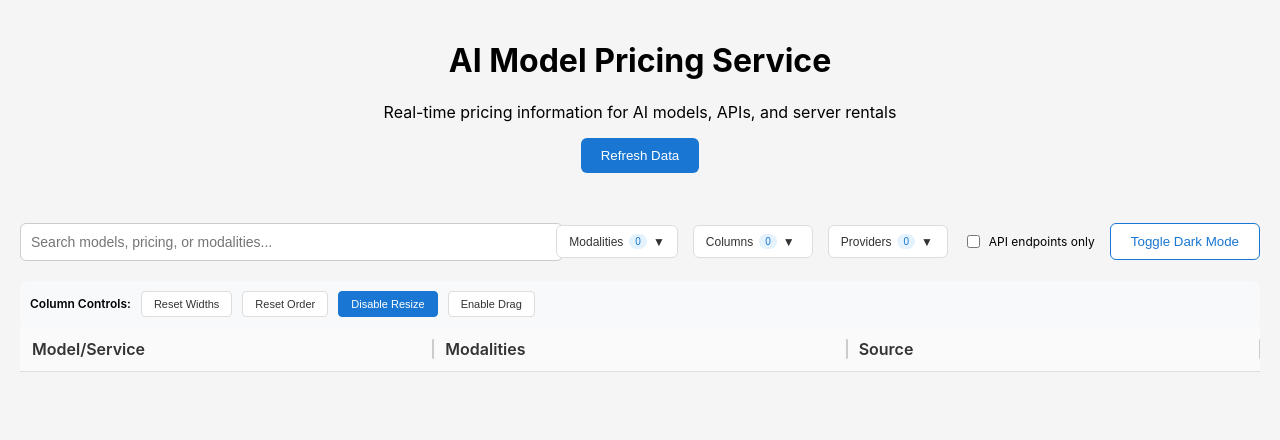
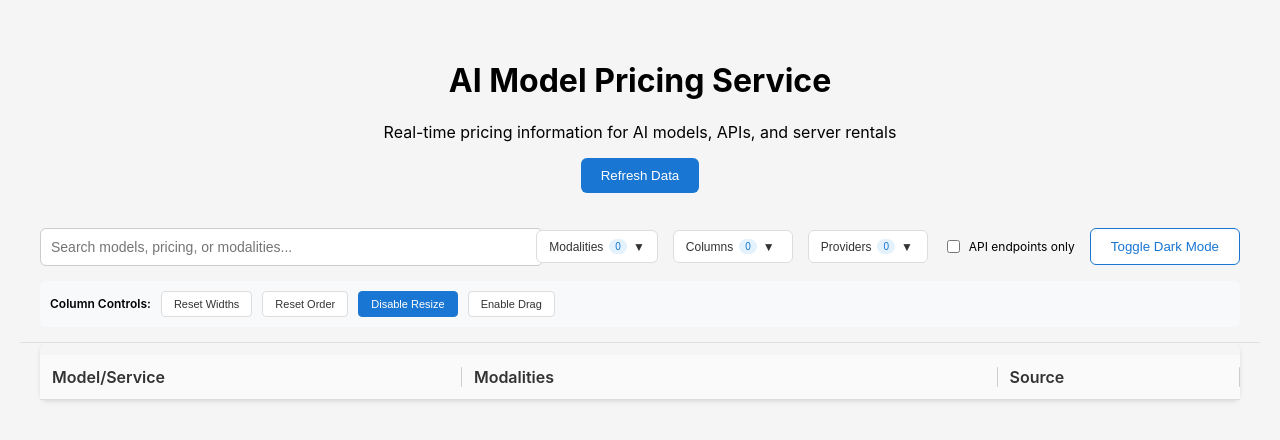
Before and after one commit to jeffamerican/model-tracker-server, a plain HTML site: page ui/index.html in a window 1280 px wide. Both pictures are taken after a click on the button "Enable Resize". Drawn offline with Linux system fonts and the light colour scheme; no server answers.

Commit message:
ui enhanced

```diff
--- a/ui/index.html
+++ b/ui/index.html
@@ -11,18 +11,22 @@
             margin: 0 auto;
             padding: 20px;
             background-color: #f5f5f5;
+            height: 100vh;
+            overflow: hidden;
         }
         .header {
             text-align: center;
-            margin-bottom: 30px;
+            margin-bottom: 20px;
+            flex-shrink: 0;
         }
         .controls {
             display: flex;
             gap: 15px;
-            margin-bottom: 20px;
+            margin-bottom: 15px;
             flex-wrap: wrap;
             align-items: center;
             justify-content: center;
+            flex-shrink: 0;
         }
         .search-bar {
             flex: 1;
@@ -62,7 +66,7 @@
             min-width: 200px;
             box-shadow: 0 8px 16px rgba(0,0,0,0.2);
             border-radius: 6px;
-            z-index: 1000;
+            z-index: 1001;
             max-height: 300px;
             overflow-y: auto;
             border: 1px solid #ddd;
@@ -108,16 +112,88 @@
             font-size: 10px;
             font-weight: 500;
         }
+        .main-container {
+            display: flex;
+            flex-direction: column;
+            height: 100vh;
+            overflow: hidden;
+        }
+
+        .fixed-header {
+            flex-shrink: 0;
+            background: #f5f5f5;
+            padding: 20px 20px 0 20px;
+            z-index: 100;
+            border-bottom: 1px solid #e0e0e0;
+        }
+
+        .scrollable-content {
+            flex: 1;
+            overflow: auto;
+            padding: 0 20px 20px 20px;
+        }
+
+        .table-wrapper {
+            position: relative;
+            max-width: 100%;
+            border-radius: 8px;
+            box-shadow: 0 2px 4px rgba(0,0,0,0.1);
+        }
+
+        .table-scrollbar-top {
+            overflow-x: auto;
+            overflow-y: hidden;
+            height: 8px;
+            margin-bottom: 4px;
+            scrollbar-width: thin;
+            scrollbar-color: #ccc transparent;
+        }
+
+        .table-scrollbar-top::-webkit-scrollbar {
+            height: 8px;
+        }
+
+        .table-scrollbar-top::-webkit-scrollbar-track {
+            background: transparent;
+        }
+
+        .table-scrollbar-top::-webkit-scrollbar-thumb {
+            background: #ccc;
+            border-radius: 4px;
+        }
+
+        .table-scrollbar-top::-webkit-scrollbar-thumb:hover {
+            background: #999;
+        }
+
         .table-container {
+            position: relative;
+            max-width: 100%;
+            overflow: hidden;
+        }
+
+        .table-header {
+            background: #fafafa;
+            border-bottom: 2px solid #ddd;
+        }
+
+        .table-body-container {
             overflow-x: auto;
+            overflow-y: auto;
+            max-height: calc(100vh - 400px);
+            scrollbar-width: none;
+            -ms-overflow-style: none;
+        }
+
+        .table-body-container::-webkit-scrollbar {
+            display: none;
         }
         table {
-            width: 100%;
+            min-width: 100%;
             border-collapse: collapse;
             background: white;
             border-radius: 8px;
-            box-shadow: 0 2px 4px rgba(0,0,0,0.1);
-            table-layout: fixed;
+            white-space: nowrap;
         }
         th, td {
             padding: 12px;
@@ -126,6 +202,9 @@
             color: #333;
             vertical-align: top;
             position: relative;
+            white-space: nowrap;
+            overflow: hidden;
+            text-overflow: ellipsis;
         }
         th {
             background: #fafafa;
@@ -239,8 +318,9 @@
             display: flex;
             gap: 20px;
             justify-content: center;
-            margin-bottom: 20px;
+            margin-bottom: 15px;
             flex-wrap: wrap;
+            flex-shrink: 0;
         }
         .stat-card {
             background: white;
@@ -294,11 +374,12 @@
             display: flex;
             gap: 10px;
             align-items: center;
-            margin-top: 10px;
+            margin-bottom: 15px;
             padding: 10px;
             background: #f8f9fa;
             border-radius: 6px;
             flex-wrap: wrap;
+            flex-shrink: 0;
         }
         .column-control-btn {
             background: white;
@@ -321,6 +402,29 @@
         body.dark-mode {
             background-color: #121212;
             color: #e0e0e0;
+        }
+        body.dark-mode .fixed-header {
+            background: #121212;
+            border-bottom-color: #333;
+        }
+        body.dark-mode .table-wrapper {
+            background: #1e1e1e;
+        }
+        body.dark-mode .table-scrollbar-top {
+            scrollbar-color: #555 transparent;
+        }
+        body.dark-mode .table-scrollbar-top::-webkit-scrollbar-thumb {
+            background: #555;
+        }
+        body.dark-mode .table-scrollbar-top::-webkit-scrollbar-thumb:hover {
+            background: #777;
+        }
+        body.dark-mode .table-container {
+            background: #1e1e1e;
+        }
+        body.dark-mode .table-header {
+            background: #2c2c2c;
+            border-bottom-color: #555;
         }
         body.dark-mode table {
             background: #1e1e1e;
@@ -393,6 +497,8 @@
     </style>
 </head>
 <body>
+    <div class="main-container">
+        <div class="fixed-header">
             <div class="header">
                 <h1>AI Model Pricing Service</h1>
                 <p>Real-time pricing information for AI models, APIs, and server rentals</p>
@@ -442,9 +548,13 @@
                 <button class="column-control-btn" onclick="toggleColumnResize()" id="resizeToggle">Enable Resize</button>
                 <button class="column-control-btn" onclick="toggleColumnDrag()" id="dragToggle">Enable Drag</button>
             </div>
+        </div>
 
+        <div class="scrollable-content">
             <div id="content">
                 <div class="loading">Loading pricing data...</div>
+            </div>
+        </div>
     </div>
 
     <script>
@@ -845,8 +955,36 @@
             }
             headerRow.appendChild(sourceHeader);
 
-            thead.appendChild(headerRow);
-            table.appendChild(thead);
+            // Create the table wrapper structure
+            const wrapper = document.createElement('div');
+            wrapper.className = 'table-wrapper';
+
+            // Create top scrollbar with spacer
+            const topScrollbar = document.createElement('div');
+            topScrollbar.className = 'table-scrollbar-top';
+
+            // Create a spacer div that matches the table width
+            const spacer = document.createElement('div');
+            spacer.style.width = '1px';
+            spacer.style.height = '1px';
+            spacer.style.visibility = 'hidden';
+            topScrollbar.appendChild(spacer);
+
+            // Create table container
+            const container = document.createElement('div');
+            container.className = 'table-container';
+
+            // Create body container with scrollable content
+            const bodyContainer = document.createElement('div');
+            bodyContainer.className = 'table-body-container';
+
+            // Create the main table with header and body
+            const mainTable = document.createElement('table');
+
+            // Add header to main table
+            const mainThead = document.createElement('thead');
+            mainThead.appendChild(headerRow);
+            mainTable.appendChild(mainThead);
 
             const tbody = document.createElement('tbody');
             data.forEach(item => {
@@ -906,14 +1044,33 @@
                 tbody.appendChild(tr);
             });
 
-            table.appendChild(tbody);
+            mainTable.appendChild(tbody);
+            bodyContainer.appendChild(mainTable);
 
-            const container = document.createElement('div');
-            container.className = 'table-container';
-            container.appendChild(table);
+            // Synchronize scrolling between top scrollbar and body container
+            topScrollbar.addEventListener('scroll', () => {
+                bodyContainer.scrollLeft = topScrollbar.scrollLeft;
+            });
+
+            bodyContainer.addEventListener('scroll', () => {
+                topScrollbar.scrollLeft = bodyContainer.scrollLeft;
+            });
+
+            // Update spacer width to match table width after rendering
+            setTimeout(() => {
+                const tableWidth = mainTable.scrollWidth;
+                spacer.style.width = tableWidth + 'px';
+            }, 0);
+
+            // Add elements to container
+            container.appendChild(bodyContainer);
+
+            // Add elements to wrapper
+            wrapper.appendChild(topScrollbar);
+            wrapper.appendChild(container);
 
             content.innerHTML = '';
-            content.appendChild(container);
+            content.appendChild(wrapper);
         }
 
         function formatNestedValue(obj) {
```
Lines whose indentation alone changed are shown as unchanged.
